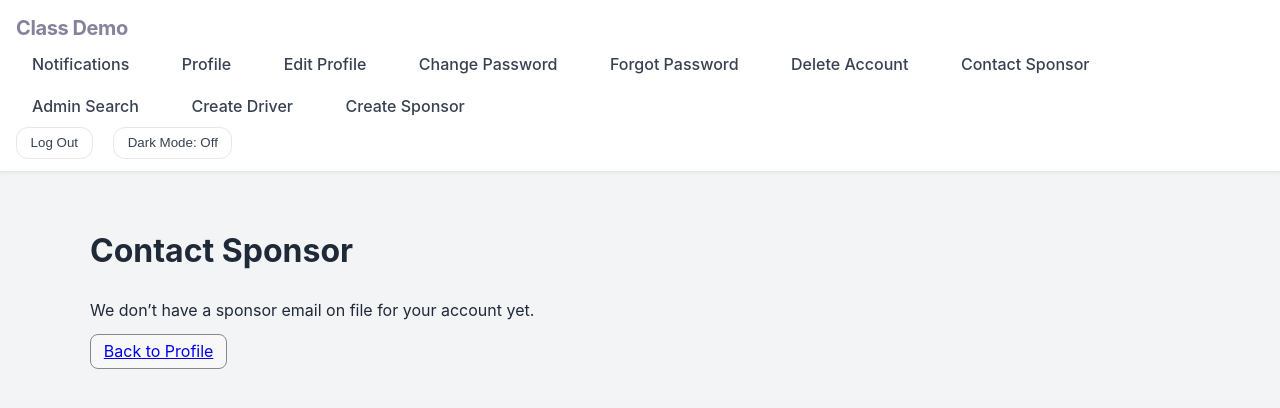
After one commit to slothsage/F25-Team17, a Django app: page /contact-sponsor/ in a window 1280 px wide. The commit adds this page. Shown: the top 408 px of the page. Run offline with Django 5.2, Linux system fonts and the light colour scheme; the visitor is signed in with stand-in values (Sample User, id 1).

Commit message:
Added quick contact sponsor feature
add quick contact sponsor feature for drivers.

```diff
--- a/accounts/models.py
+++ b/accounts/models.py
@@ -3,6 +3,8 @@ from django.conf import settings
 from django.utils import timezone
 from django.db.models import Sum
 from django.contrib.auth.models import User
+from django.core.validators import validate_email
+
 
 class DriverProfile(models.Model):
     user = models.OneToOneField(User, on_delete=models.CASCADE, related_name="driver_profile")
@@ -14,6 +16,9 @@ class DriverProfile(models.Model):
     state = models.CharField(max_length=2, blank=True)
     zip_code = models.CharField(max_length=11, blank=True)
     description = models.TextField(blank=True)
+        # quick-contact fields (set by admin or seed data)
+    sponsor_name  = models.CharField(max_length=120, blank=True)
+    sponsor_email = models.EmailField(blank=True)
 
     def __str__(self):
         return f"DriverProfile<{self.user.username}>"
--- a/accounts/urls.py
+++ b/accounts/urls.py
@@ -58,4 +58,5 @@ urlpatterns = [
 
 
     path("points/", views.points_history, name="points_history"),
+    path("contact-sponsor/", views.contact_sponsor, name="contact_sponsor"),
 ]
--- a/accounts/views.py
+++ b/accounts/views.py
@@ -15,6 +15,7 @@ from django.db import connections
 from django.utils import timezone
 from datetime import timedelta
 from django.db.models import Sum
+from urllib.parse import quote
 
 from .forms import RegistrationForm
 from .models import PasswordPolicy
@@ -544,7 +545,24 @@ def points_history(request):
     return render(request, "accounts/points_history.html", {"rows": rows, "balance": balance})
 
 
+@login_required
+def contact_sponsor(request):
+    profile = getattr(request.user, "driver_profile", None)
 
+    # If driver has no sponsor info, show a friendly error
+    if not profile or not profile.sponsor_email:
+        return render(request, "accounts/contact_sponsor.html", {
+            "error": "No sponsor contact information available.",
+        })
+
+    sponsor = profile.sponsor_name or "Your Sponsor"
+    email = profile.sponsor_email
+
+    # Pass data to the template for display (not redirect)
+    return render(request, "accounts/contact_sponsor.html", {
+        "email": email,
+        "sponsor": sponsor,
+    })
 
 
 
--- /dev/null
+++ b/templates/accounts/contact_sponsor.html
@@ -0,0 +1,21 @@
+{% extends "base.html" %}
+{% block content %}
+  <h1>Contact Sponsor</h1>
+
+  {% if messages %}
+    {% for m in messages %}<p>{{ m }}</p>{% endfor %}
+  {% endif %}
+
+  {% if email %}
+    <p>Sponsor: <strong>{{ sponsor_name|default:"Your Sponsor" }}</strong></p>
+    <p>
+      <a class="btn" href="mailto:{{ email }}?subject={{ 'Question from Driver'|urlencode }}">
+        Email {{ sponsor_name|default:"Sponsor" }}
+      </a>
+    </p>
+  {% else %}
+    <p>We don’t have a sponsor email on file for your account yet.</p>
+  {% endif %}
+
+  <p><a class="btn" href="{% url 'accounts:profile' %}">Back to Profile</a></p>
+{% endblock %}
--- a/templates/base.html
+++ b/templates/base.html
@@ -48,6 +48,7 @@
           <a class="nav-link d-inline-block" href="{% url 'accounts:password_change' %}">Change Password</a>
           <a class="nav-link d-inline-block" href="{% url 'accounts:password_reset' %}">Forgot Password</a>
           <a class="nav-link d-inline-block" href="{% url 'accounts:delete_account' %}">Delete Account</a>
+          <a class="nav-link d-inline-block" href="{% url 'accounts:contact_sponsor' %}">Contact Sponsor</a>
           {% if user.is_staff or user.is_superuser %}
             <a class="nav-link d-inline-block" href="/admin/">Admin Search</a>
             <a class="nav-link d-inline-block" href="/admin/create-driver/">Create Driver</a>
```
Also changed, not shown: accounts/forms.py (+11 -0 lines), shop/views.py (+25 -0 lines), templates/shop/cart.html (+11 -0 lines), accounts/migrations/0009_driverprofile_sponsor_email_and_more.py (added).
